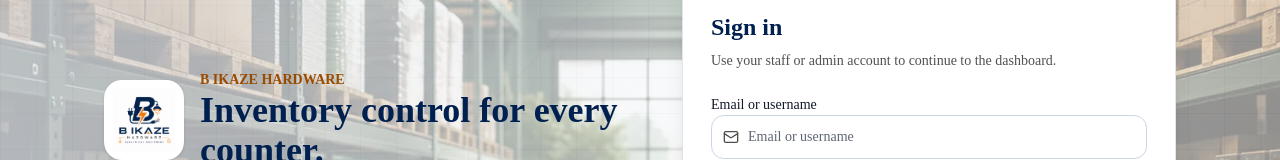
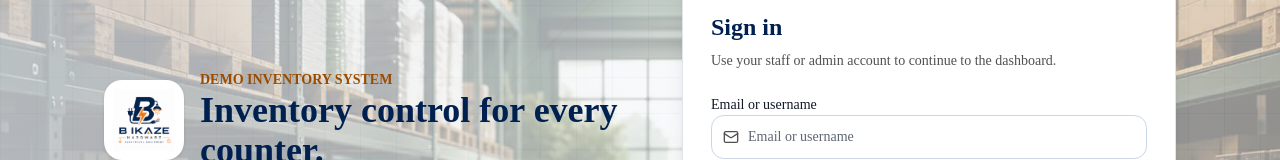
Before and after one commit to ngogafidele/inventory_demo, a Next.js app: page / in a window 1280 px wide. Shown: the part 211-371 px from the top of the page. Built offline with nearby package versions, Linux system fonts and the light colour scheme.

Commit message:
Change name

```diff
--- a/app/api/outstanding/pdf/route.ts
+++ b/app/api/outstanding/pdf/route.ts
@@ -224,7 +224,7 @@
         totalPaid,
         totalOutstanding,
       },
-      { name: "B Ikaze Hardware", address: STORE_ADDRESSES[store] }
+      { name: "Demo Inventory System", address: STORE_ADDRESSES[store] }
     )
 
     const slug = slugifyCustomerName(customerName) || "customer"
--- a/app/api/products/catalog/pdf/route.ts
+++ b/app/api/products/catalog/pdf/route.ts
@@ -67,7 +67,7 @@
           price: product.price,
         })),
       },
-      { name: "B Ikaze Hardware", address: STORE_ADDRESSES[store] }
+      { name: "Demo Inventory System", address: STORE_ADDRESSES[store] }
     )
 
     return new NextResponse(new Uint8Array(pdf), {
--- a/app/api/proformas/[id]/pdf/route.ts
+++ b/app/api/proformas/[id]/pdf/route.ts
@@ -57,7 +57,7 @@
           lineTotal: item.lineTotal,
         })),
       },
-      { name: "B Ikaze Hardware", address: STORE_ADDRESSES[store] }
+      { name: "Demo Inventory System", address: STORE_ADDRESSES[store] }
     )
 
     return new NextResponse(new Uint8Array(pdf), {
--- a/app/api/sales-invoices/[id]/pdf/route.ts
+++ b/app/api/sales-invoices/[id]/pdf/route.ts
@@ -75,7 +75,7 @@
         totalAmount: invoice.totalAmount,
         items,
       },
-      { name: "B Ikaze Hardware", address: STORE_ADDRESSES[store] }
+      { name: "Demo Inventory System", address: STORE_ADDRESSES[store] }
     )
 
     return new NextResponse(new Uint8Array(pdf), {
--- a/app/layout.tsx
+++ b/app/layout.tsx
@@ -1,4 +1,4 @@
-// Defines root metadata and document structure for the B Ikaze application.
+// Defines root metadata and document structure for the demo inventory application.
 import type { Metadata } from "next";
 import { Geist, Geist_Mono } from "next/font/google";
 import "./globals.css";
@@ -14,7 +14,7 @@
 });
 
 export const metadata: Metadata = {
-  title: "B Ikaze Inventory",
+  title: "Demo Inventory System",
   description: "Inventory management across two stores",
 };
 
--- a/app/page.tsx
+++ b/app/page.tsx
@@ -77,7 +77,7 @@
             <div className="flex size-20 shrink-0 items-center justify-center overflow-hidden rounded-xl border border-white/80 bg-white shadow-sm">
               <Image
                 src="/images/logo.png"
-                alt="B Ikaze Hardware logo"
+                alt="Demo Inventory System logo"
                 width={80}
                 height={80}
                 priority
@@ -86,7 +86,7 @@
             </div>
             <div>
               <p className="text-sm font-semibold uppercase text-[var(--brand-orange-text)]">
-                B Ikaze Hardware
+                Demo Inventory System
               </p>
               <h1 className="text-3xl font-semibold text-[var(--brand-navy)] sm:text-4xl">
                 Inventory control for every counter.
--- a/app/setup-admin/page.tsx
+++ b/app/setup-admin/page.tsx
@@ -232,7 +232,7 @@
             <div className="flex size-24 shrink-0 items-center justify-center overflow-hidden rounded-xl border border-white/80 bg-white shadow-sm">
               <Image
                 src="/images/logo.png"
-                alt="B Ikaze Hardware logo"
+                alt="Demo Inventory System logo"
                 width={96}
                 height={96}
                 priority
@@ -251,7 +251,7 @@
 
           <div className="space-y-3">
             {[
-              "Secure access for B Ikaze daily operations.",
+              "Secure access for Demo Inventory System daily operations.",
               "Store teams start from one trusted admin account.",
               "Inventory, sales, invoices, and alerts stay connected.",
             ].map((item) => (
--- a/components/layout/app-shell.tsx
+++ b/components/layout/app-shell.tsx
@@ -28,7 +28,7 @@
             <div className="flex size-12 shrink-0 items-center justify-center overflow-hidden rounded-xl border border-border bg-white shadow-sm">
               <Image
                 src="/images/logo.png"
-                alt="B Ikaze Inventory logo"
+                alt="Demo Inventory System logo"
                 width={48}
                 height={48}
                 priority
@@ -37,7 +37,7 @@
             </div>
             <div>
               <p className="text-xs uppercase tracking-[0.2em] text-muted-foreground">
-                B Ikaze Inventory
+                Demo Inventory System
               </p>
               <h1 className="text-xl font-semibold sm:text-2xl">
                 Operations Hub
--- a/lib/pdf/financial-statement-generator.ts
+++ b/lib/pdf/financial-statement-generator.ts
@@ -106,7 +106,7 @@
       .font("Helvetica-Bold")
       .fontSize(15)
       .fillColor(PRINT_HEADER_TEXT)
-      .text("B Ikaze Hardware", PAGE_LEFT, 60, { width: 160 })
+      .text("Demo Inventory System", PAGE_LEFT, 60, { width: 160 })
   }
 }
 
--- a/lib/pdf/invoice-generator.ts
+++ b/lib/pdf/invoice-generator.ts
@@ -95,7 +95,7 @@
   "Tin: 111049695",
   "Tel No: 0788399098",
   "",
-  "B Ikaze Hardware",
+  "Demo Inventory System",
 ]
 
 const PRINT_TEXT = "#111827"
@@ -412,6 +412,6 @@
     storeInfo,
     "Proforma To",
     businessFooterLines,
-    "Thank You For Doing Business With B Ikaze Hardware"
+    "Thank You For Doing Business With Demo Inventory System"
   )
 }
--- a/lib/pdf/outstanding-generator.ts
+++ b/lib/pdf/outstanding-generator.ts
@@ -114,7 +114,7 @@
   "Tin: 111049695",
   "Tel No: 0788399098",
   "",
-  "B Ikaze Hardware",
+  "Demo Inventory System",
 ]
 
 const PRINT_TEXT = "#111827"
--- a/lib/pdf/report-generator.ts
+++ b/lib/pdf/report-generator.ts
@@ -209,7 +209,7 @@
       .font("Helvetica-Bold")
       .fontSize(16)
       .fillColor(PRINT_HEADER_TEXT)
-      .text("B Ikaze Hardware", 48, 72, { width: 150 })
+      .text("Demo Inventory System", 48, 72, { width: 150 })
   }
 }
 
```
Also changed, not shown: 2 other files (tests, documents, lock files or other folders).
